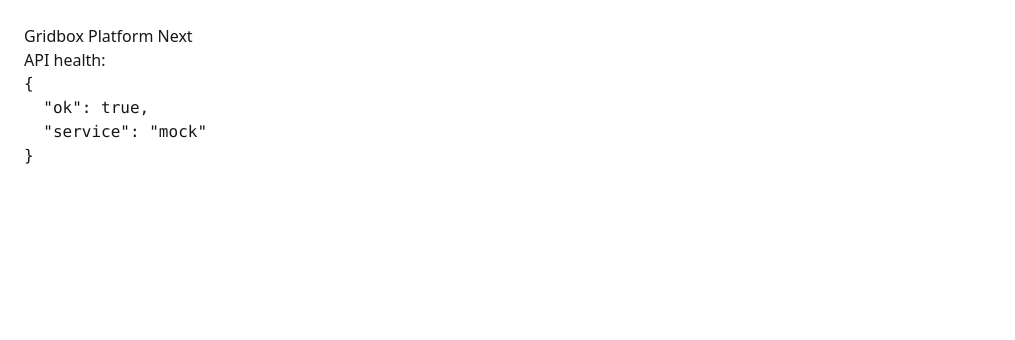
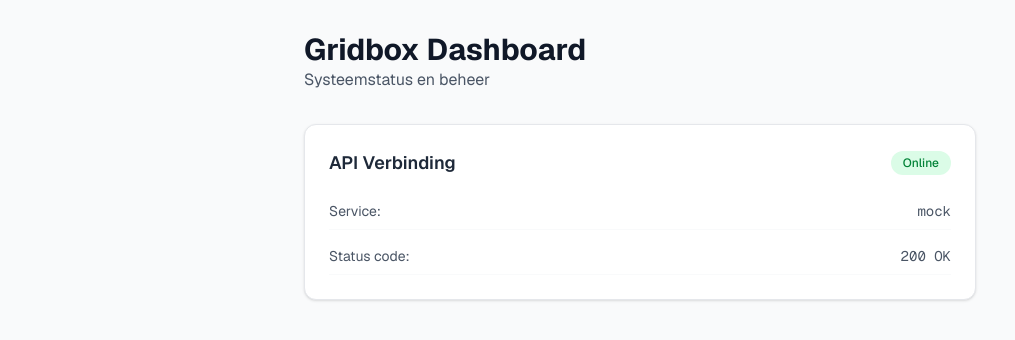
Before and after one commit to dijkmans/gridbox-platform-next, a Next.js app in the folder apps/portal/: page / in a window 1280 px wide. Shown: the top 340 px of the page, without its empty margins (0-1015 px from the left). Built offline with nearby package versions, Linux system fonts and the light colour scheme.

Commit message:
Update page.tsx

```diff
--- a/apps/portal/app/page.tsx
+++ b/apps/portal/app/page.tsx
@@ -4,10 +4,35 @@
   const health = await getHealth();
 
   return (
-    <main style={{ padding: 24, fontFamily: "system-ui, sans-serif" }}>
-      <h1>Gridbox Platform Next</h1>
-      <p>API health:</p>
-      <pre>{JSON.stringify(health, null, 2)}</pre>
-    </main>
+    <div className="min-h-screen bg-gray-50 p-8 font-sans">
+      <div className="max-w-2xl mx-auto">
+        <header className="mb-8">
+          <h1 className="text-3xl font-bold text-gray-900">Gridbox Dashboard</h1>
+          <p className="text-gray-600">Systeemstatus en beheer</p>
+        </header>
+
+        <section className="bg-white rounded-xl shadow-sm border border-gray-200 p-6">
+          <div className="flex items-center justify-between mb-4">
+            <h2 className="text-lg font-semibold text-gray-800">API Verbinding</h2>
+            <span className={`px-3 py-1 rounded-full text-xs font-medium ${
+              health.ok ? 'bg-green-100 text-green-700' : 'bg-red-100 text-red-700'
+            }`}>
+              {health.ok ? 'Online' : 'Offline'}
+            </span>
+          </div>
+
+          <div className="space-y-2 text-sm text-gray-600">
+            <div className="flex justify-between py-2 border-b border-gray-50">
+              <span>Service:</span>
+              <span className="font-mono">{health.service || "Onbekend"}</span>
+            </div>
+            <div className="flex justify-between py-2 border-b border-gray-50">
+              <span>Status code:</span>
+              <span className="font-mono">{health.ok ? "200 OK" : "Error"}</span>
+            </div>
+          </div>
+        </section>
+      </div>
+    </div>
   );
 }
```
